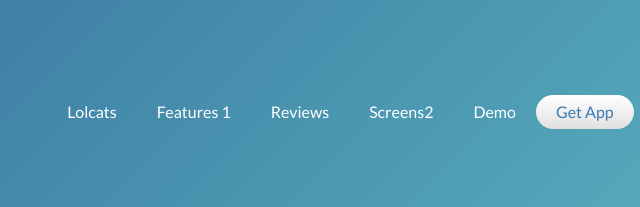
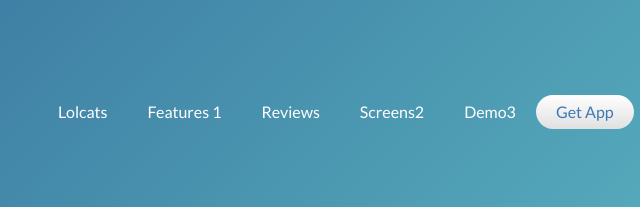
Before and after one commit to lindsaymacvean/omniapp, a website: page web/index.html in a window 1280 px wide. Shown: the top 207 px of the page, 495-1135 px from the left. Drawn offline with Linux system fonts and the light colour scheme.

```diff
--- a/web/index.html
+++ b/web/index.html
@@ -71,7 +71,7 @@
                             </li>
                             <li><a href="#screens">screens2</a>
                             </li>
-                            <li><a href="#demo">demo</a>
+                            <li><a href="#demo">demo3</a>
                             </li>
                             <li><a class="getApp" href="#getApp">get app</a>
                             </li>
```
